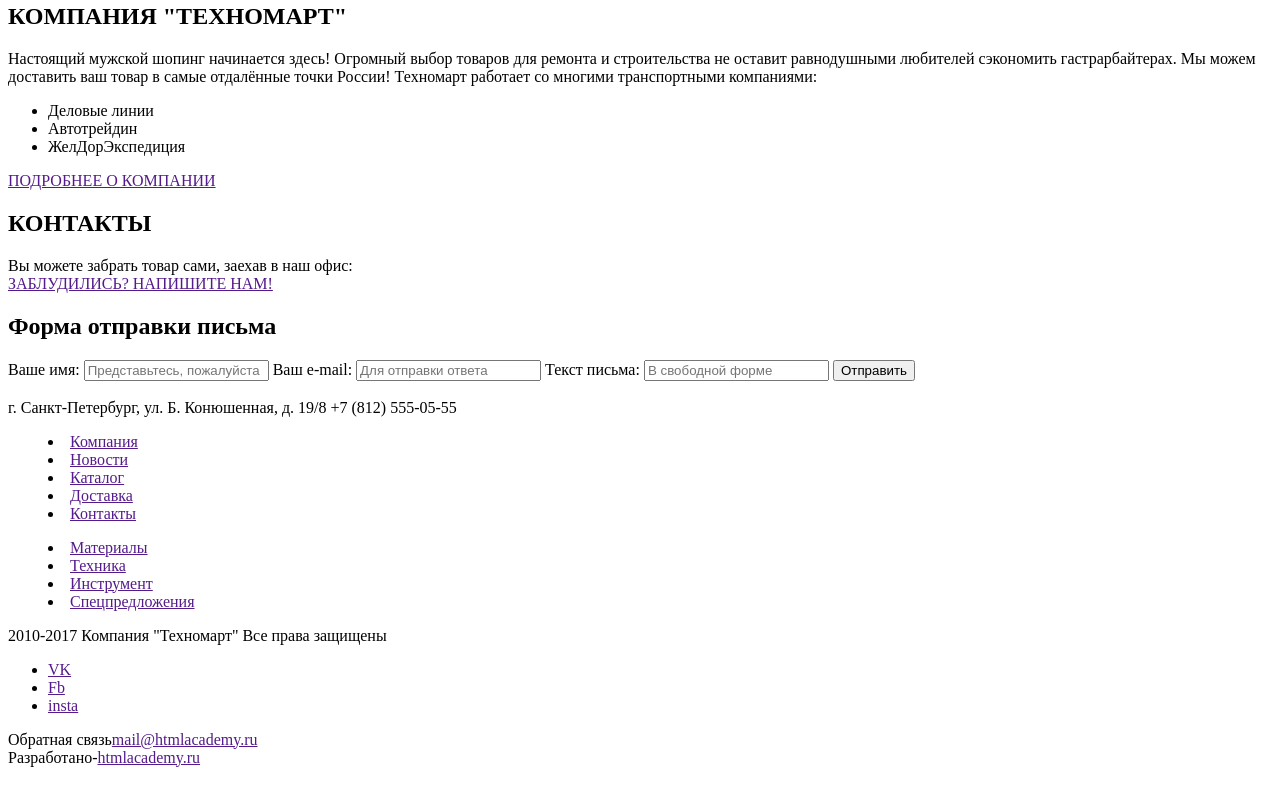
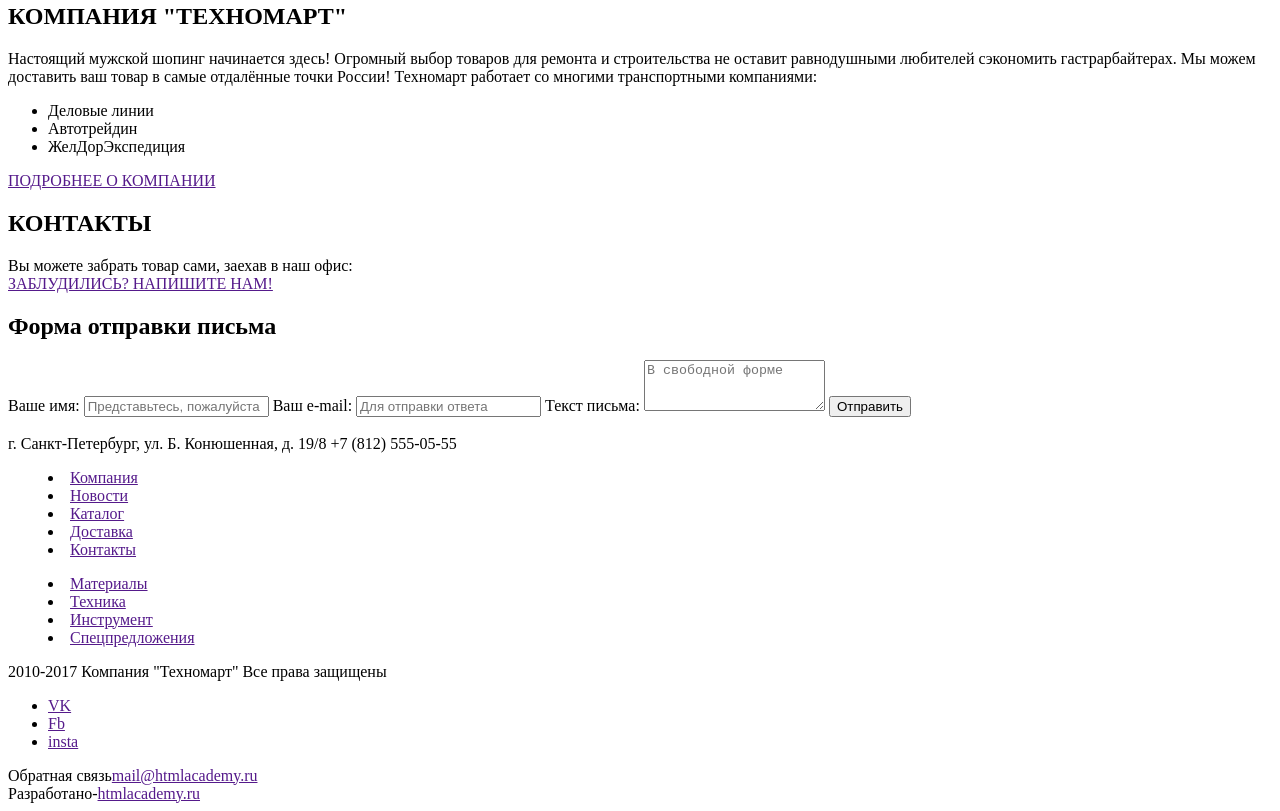
Before and after one commit to IvLav/456059-technomart, a plain HTML site: page index.html in a window 1280 px wide. Shown: the part 2556-3367 px from the top of the page. Before the commit the page ends 3331 px from the top, so only its background shows below. Drawn offline with Linux system fonts and the light colour scheme.

Commit message:
исправил форму для отправки письма
корректировка формы для отправки письма

```diff
--- a/index.html
+++ b/index.html
@@ -169,7 +169,7 @@
   			<input placeholder="Для отправки ответа" type="text" name="username">
         </label>
   			<label>Текст письма:
-  			<input placeholder="В свободной форме" type="text" name="username">
+  			<textarea placeholder="В свободной форме" type="text" name="text-message" rows="3"></textarea>
         </label><!--Как сделать поле больше я не знаю-->
   			<input type="submit" value="Отправить">
   			</form>
```
